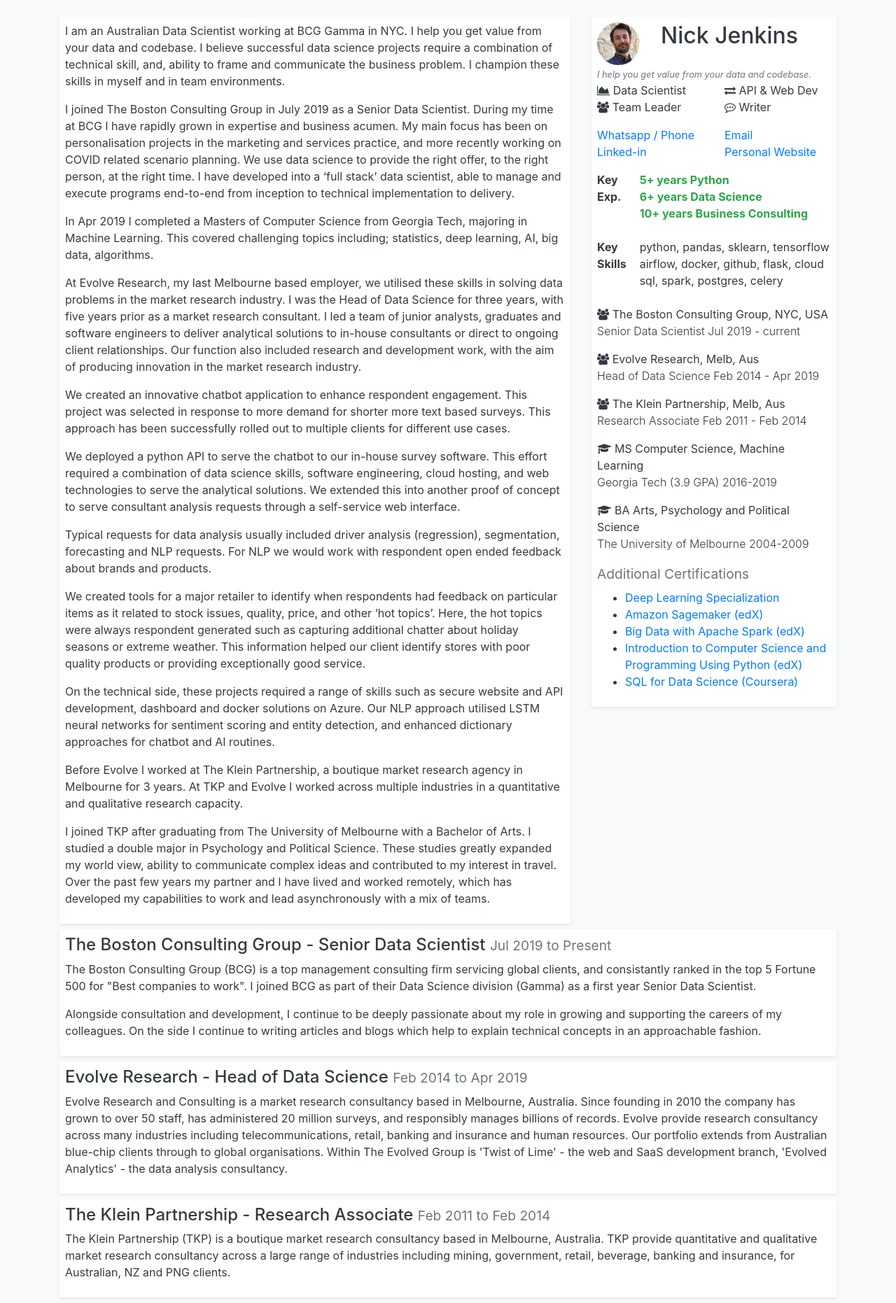
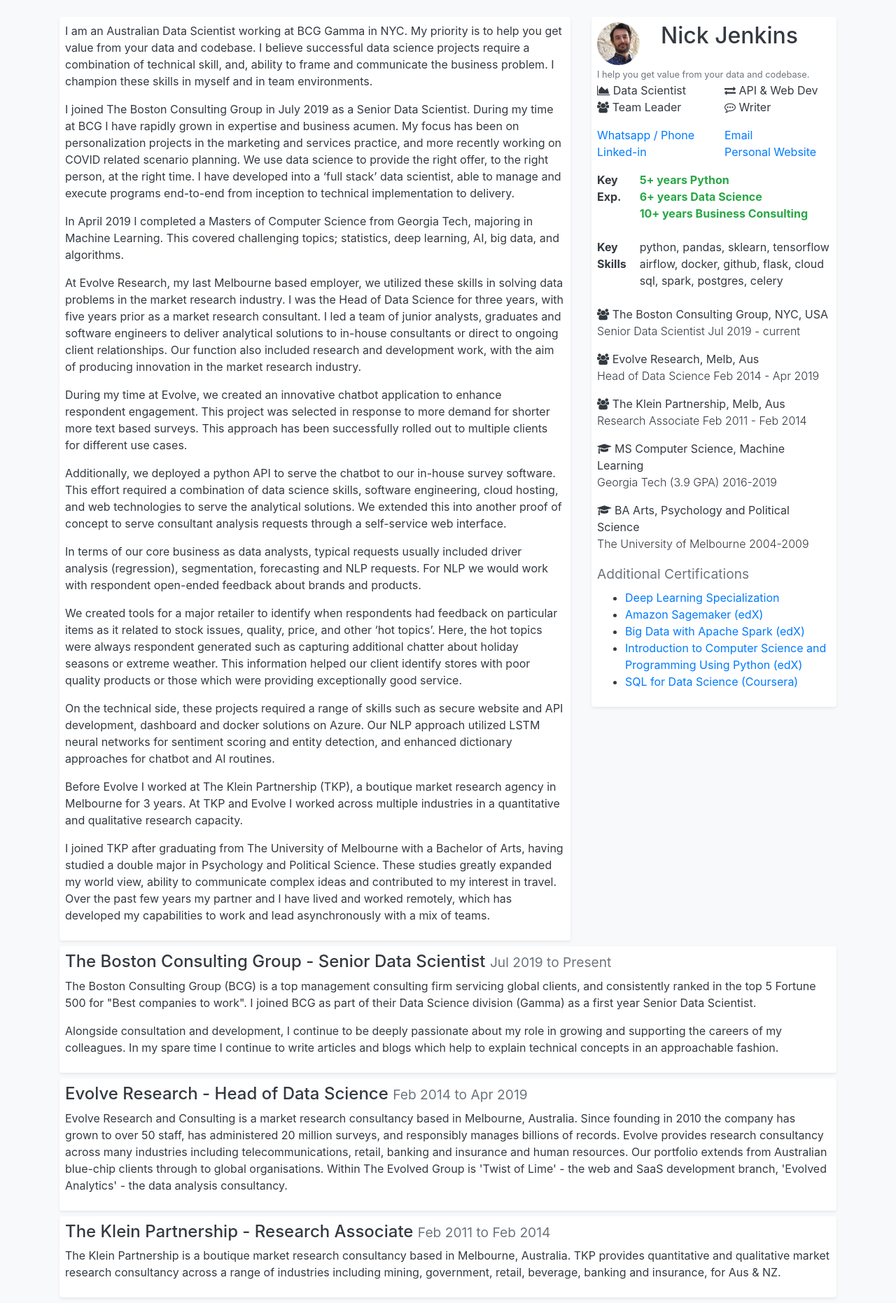
Before and after one commit to ndjenkins85/personalsite, a Flask app: page /resume in a window 1280 px wide. Shown: the part 56-1918 px from the top of the page at 70% size. Run offline with Flask 2, Linux system fonts and the light colour scheme; some libraries are stand-ins or nearby versions.

Commit message:
Resume update and sublime workspaces

```diff
--- a/personalsite/templates/resume.html
+++ b/personalsite/templates/resume.html
@@ -21,47 +21,47 @@
     <div class="col-sm-8">
       <div class="shadow-sm p-2 bg-white rounded">
 <p>
-I am an Australian Data Scientist working at BCG Gamma in NYC. I help you get value from your data and codebase. I believe successful data science projects require a combination of technical skill, and, ability to frame and communicate the business problem. I champion these skills in myself and in team environments.
+I am an Australian Data Scientist working at BCG Gamma in NYC. My priority is to help you get value from your data and codebase. I believe successful data science projects require a combination of technical skill, and, ability to frame and communicate the business problem. I champion these skills in myself and in team environments.
 </p>
 
 <p>
-I joined The Boston Consulting Group in July 2019 as a Senior Data Scientist. During my time at BCG I have rapidly grown in expertise and business acumen. My main focus has been on personalisation projects in the marketing and services practice, and more recently working on COVID related scenario planning. We use data science to provide the right offer, to the right person, at the right time. I have developed into a ‘full stack’ data scientist, able to manage and execute programs end-to-end from inception to technical implementation to delivery.
+I joined The Boston Consulting Group in July 2019 as a Senior Data Scientist. During my time at BCG I have rapidly grown in expertise and business acumen. My focus has been on personalization projects in the marketing and services practice, and more recently working on COVID related scenario planning. We use data science to provide the right offer, to the right person, at the right time. I have developed into a ‘full stack’ data scientist, able to manage and execute programs end-to-end from inception to technical implementation to delivery.
 </p>
 
 <p>
-In Apr 2019 I completed a Masters of Computer Science from Georgia Tech, majoring in Machine Learning. This covered challenging topics including; statistics, deep learning, AI, big data, algorithms.
+In April 2019 I completed a Masters of Computer Science from Georgia Tech, majoring in Machine Learning. This covered challenging topics; statistics, deep learning, AI, big data, and algorithms.
 </p>
 
 <p>
-At Evolve Research, my last Melbourne based employer, we utilised these skills in solving data problems in the market research industry. I was the Head of Data Science for three years, with five years prior as a market research consultant. I led a team of junior analysts, graduates and software engineers to deliver analytical solutions to in-house consultants or direct to ongoing client relationships. Our function also included research and development work, with the aim of producing innovation in the market research industry.
+At Evolve Research, my last Melbourne based employer, we utilized these skills in solving data problems in the market research industry. I was the Head of Data Science for three years, with five years prior as a market research consultant. I led a team of junior analysts, graduates and software engineers to deliver analytical solutions to in-house consultants or direct to ongoing client relationships. Our function also included research and development work, with the aim of producing innovation in the market research industry.
 </p>
 
 <p>
-We created an innovative chatbot application to enhance respondent engagement. This project was selected in response to more demand for shorter more text based surveys. This approach has been successfully rolled out to multiple clients for different use cases.
+During my time at Evolve, we created an innovative chatbot application to enhance respondent engagement. This project was selected in response to more demand for shorter more text based surveys. This approach has been successfully rolled out to multiple clients for different use cases.
 </p>
 
 <p>
-We deployed a python API to serve the chatbot to our in-house survey software. This effort required a combination of data science skills, software engineering, cloud hosting, and web technologies to serve the analytical solutions. We extended this into another proof of concept to serve consultant analysis requests through a self-service web interface.
+Additionally, we deployed a python API to serve the chatbot to our in-house survey software. This effort required a combination of data science skills, software engineering, cloud hosting, and web technologies to serve the analytical solutions. We extended this into another proof of concept to serve consultant analysis requests through a self-service web interface.
 </p>
 
 <p>
-Typical requests for data analysis usually included driver analysis (regression), segmentation, forecasting and NLP requests. For NLP we would work with respondent open ended feedback about brands and products.
+In terms of our core business as data analysts, typical requests usually included driver analysis (regression), segmentation, forecasting and NLP requests. For NLP we would work with respondent open-ended feedback about brands and products.
 </p>
 
 <p>
-We created tools for a major retailer to identify when respondents had feedback on particular items as it related to stock issues, quality, price, and other ‘hot topics’. Here, the hot topics were always respondent generated such as capturing additional chatter about holiday seasons or extreme weather. This information helped our client identify stores with poor quality products or providing exceptionally good service.
+We created tools for a major retailer to identify when respondents had feedback on particular items as it related to stock issues, quality, price, and other ‘hot topics’. Here, the hot topics were always respondent generated such as capturing additional chatter about holiday seasons or extreme weather. This information helped our client identify stores with poor quality products or those which were providing exceptionally good service.
 </p>
 
 <p>
-On the technical side, these projects required a range of skills such as secure website and API development, dashboard and docker solutions on Azure. Our NLP approach utilised LSTM neural networks for sentiment scoring and entity detection, and enhanced dictionary approaches for chatbot and AI routines.
+On the technical side, these projects required a range of skills such as secure website and API development, dashboard and docker solutions on Azure. Our NLP approach utilized LSTM neural networks for sentiment scoring and entity detection, and enhanced dictionary approaches for chatbot and AI routines.
 </p>
 
 <p>
-Before Evolve I worked at The Klein Partnership, a boutique market research agency in Melbourne for 3 years. At TKP and Evolve I worked across multiple industries in a quantitative and qualitative research capacity.
+Before Evolve I worked at The Klein Partnership (TKP), a boutique market research agency in Melbourne for 3 years. At TKP and Evolve I worked across multiple industries in a quantitative and qualitative research capacity.
 </p>
 
 <p>
-I joined TKP after graduating from The University of Melbourne with a Bachelor of Arts. I studied a double major in Psychology and Political Science. These studies greatly expanded my world view, ability to communicate complex ideas and contributed to my interest in travel. Over the past few years my partner and I have lived and worked remotely, which has developed my capabilities to work and lead asynchronously with a mix of teams.
+I joined TKP after graduating from The University of Melbourne with a Bachelor of Arts, having studied a double major in Psychology and Political Science. These studies greatly expanded my world view, ability to communicate complex ideas and contributed to my interest in travel. Over the past few years my partner and I have lived and worked remotely, which has developed my capabilities to work and lead asynchronously with a mix of teams.
 </p>
 
       </div>
@@ -79,9 +79,9 @@ I joined TKP after graduating from The University of Melbourne with a Bachelor o
 
         <div class="row">
           <div class="col">
-            <small class="text-muted"><em>
+            <small class="text-muted">
               I help you get value from your data and codebase.
-            </em></small>
+            </small>
           </div>
         </div>
 
@@ -185,9 +185,9 @@ I joined TKP after graduating from The University of Melbourne with a Bachelor o
       <div class="shadow-sm p-2 bg-white rounded">
         <h4>The Boston Consulting Group - Senior Data Scientist <small class="text-muted">Jul 2019 to Present</small></h4>
         <p>
-        The Boston Consulting Group (BCG) is a top management consulting firm servicing global clients, and consistantly ranked in the top 5 Fortune 500 for "Best companies to work". I joined BCG as part of their Data Science division (Gamma) as a first year Senior Data Scientist.
+        The Boston Consulting Group (BCG) is a top management consulting firm servicing global clients, and consistently ranked in the top 5 Fortune 500 for "Best companies to work". I joined BCG as part of their Data Science division (Gamma) as a first year Senior Data Scientist.
         <p>
-        Alongside consultation and development, I continue to be deeply passionate about my role in growing and supporting the careers of my colleagues. On the side I continue to writing articles and blogs which help to explain technical concepts in an approachable fashion.
+        Alongside consultation and development, I continue to be deeply passionate about my role in growing and supporting the careers of my colleagues. In my spare time I continue to write articles and blogs which help to explain technical concepts in an approachable fashion.
         </p>
         </p>
       </div>
@@ -200,7 +200,7 @@ I joined TKP after graduating from The University of Melbourne with a Bachelor o
       <div class="shadow-sm p-2 bg-white rounded">
         <h4>Evolve Research - Head of Data Science <small class="text-muted">Feb 2014 to Apr 2019</small></h4>
         <p>
-        Evolve Research and Consulting is a market research consultancy based in Melbourne, Australia. Since founding in 2010 the company has grown to over 50 staff, has administered 20 million surveys, and responsibly manages billions of records. Evolve provide research consultancy across many industries including telecommunications, retail, banking and insurance and human resources. Our portfolio extends from Australian blue-chip clients through to global organisations. Within The Evolved Group is 'Twist of Lime' - the web and SaaS development branch, 'Evolved Analytics' - the data analysis consultancy.
+        Evolve Research and Consulting is a market research consultancy based in Melbourne, Australia. Since founding in 2010 the company has grown to over 50 staff, has administered 20 million surveys, and responsibly manages billions of records. Evolve provides research consultancy across many industries including telecommunications, retail, banking and insurance and human resources. Our portfolio extends from Australian blue-chip clients through to global organisations. Within The Evolved Group is 'Twist of Lime' - the web and SaaS development branch, 'Evolved Analytics' - the data analysis consultancy.
         </p>
         </p>
       </div>
@@ -211,7 +211,7 @@ I joined TKP after graduating from The University of Melbourne with a Bachelor o
       <div class="shadow-sm p-2 bg-white rounded">
         <h4>The Klein Partnership - Research Associate <small class="text-muted">Feb 2011 to Feb 2014</small></h4>
         <p>
-        The Klein Partnership (TKP) is a boutique market research consultancy based in Melbourne, Australia. TKP provide quantitative and qualitative market research consultancy across a large range of industries including mining, government, retail, beverage, banking and insurance, for Australian, NZ and PNG clients.
+        The Klein Partnership is a boutique market research consultancy based in Melbourne, Australia. TKP provides quantitative and qualitative market research consultancy across a range of industries including mining, government, retail, beverage, banking and insurance, for Aus & NZ.
         </p>
         </ul>
         </p>
```
Also changed, not shown: 2 other files.
